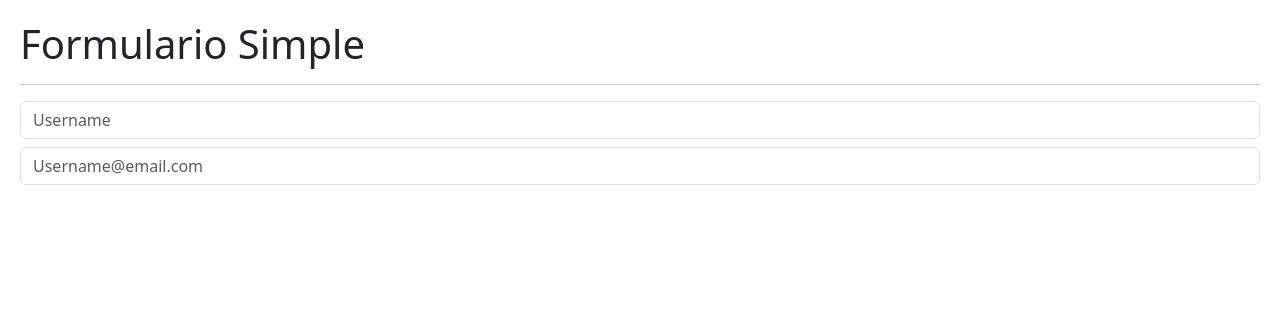
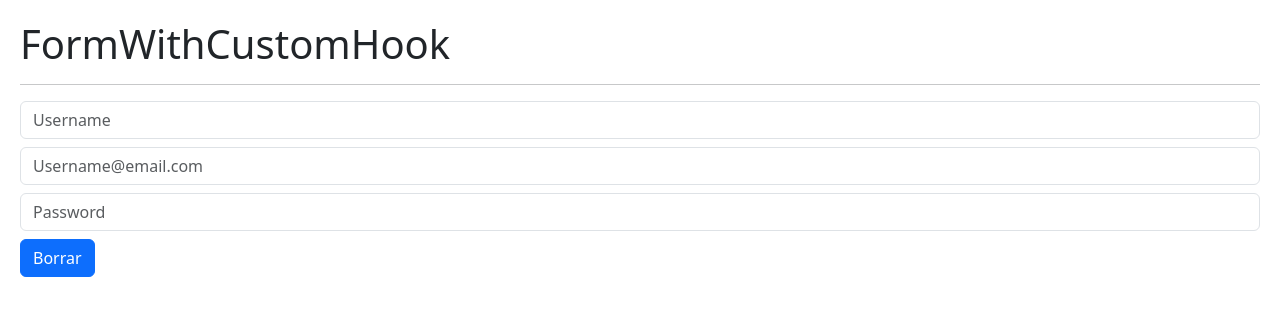
Before and after one commit to hernanfuria/react-hooks-app, a React (Vite) app: page / in a window 1280 px wide. Shown: the top 316 px of the page. Built offline with nearby package versions, Linux system fonts and the light colour scheme.

Commit message:
useForm custom hook

```diff
--- /dev/null
+++ b/src/02-useEffect/FormWithCustomHook.jsx
@@ -0,0 +1,50 @@
+import { useEffect, useState } from 'react';
+import { useForm } from '../hooks/useForm';
+// import { Message } from './Message';
+
+export const FormWithCustomHook = () => {
+    const {formState, onInputChange, onFormReset, username, email, password} = useForm({
+        username: '',
+        email: '',
+        password: '',
+    });
+
+    // const {username, email, password} = formState;
+
+    return (
+    <>
+        <h1>FormWithCustomHook</h1>
+        <hr />
+
+        <input
+            type="text"
+            className="form-control mt-2"
+            placeholder="Username"
+            name="username"
+            onChange={onInputChange}
+            value={username}
+        />
+
+        <input
+            type="email"
+            className="form-control mt-2"
+            placeholder="Username@email.com"
+            name="email"
+            onChange={onInputChange}
+            value={email}
+        />
+
+        <input
+            type="password"
+            className="form-control mt-2"
+            placeholder="Password"
+            name="password"
+            onChange={onInputChange}
+            value={password}
+        />
+
+        <button className="btn btn-primary mt-2" onClick={onFormReset}>Borrar</button>
+
+    </>
+    )
+}
--- /dev/null
+++ b/src/hooks/useForm.js
@@ -0,0 +1,24 @@
+import { useState } from 'react'
+
+export const useForm = (initialValue = {}) => {
+    const [formState, setFormState] = useState(initialValue);
+
+    const onInputChange = ({target}) => {
+        const {name, value} = target;  // name of input that sends the event
+        setFormState({
+            ...formState,
+            [name]: value,
+        });
+    };
+
+    const onFormReset = () => {
+        setFormState(initialValue);
+    };
+
+    return {
+        ...formState,
+        formState,
+        onInputChange,
+        onFormReset,
+    }
+}
--- a/src/main.jsx
+++ b/src/main.jsx
@@ -3,11 +3,12 @@
 // import { HooksApp } from './components/HooksApp.jsx'
 // import { CounterApp } from './01-useState/CounterApp.jsx'
 // import { CounterWithCustomHook } from './01-useState/CounterWithCustomHook.jsx'
-import { SimpleForm } from './02-useEffect/SimpleForm.jsx'
+// import { SimpleForm } from './02-useEffect/SimpleForm.jsx'
 import './index.css'
+import { FormWithCustomHook } from './02-useEffect/FormWithCustomHook.jsx'
 
 ReactDOM.createRoot(document.getElementById('root')).render(
   //<React.StrictMode>
-    <SimpleForm />
+    <FormWithCustomHook />
   //</React.StrictMode>,
 )
```
